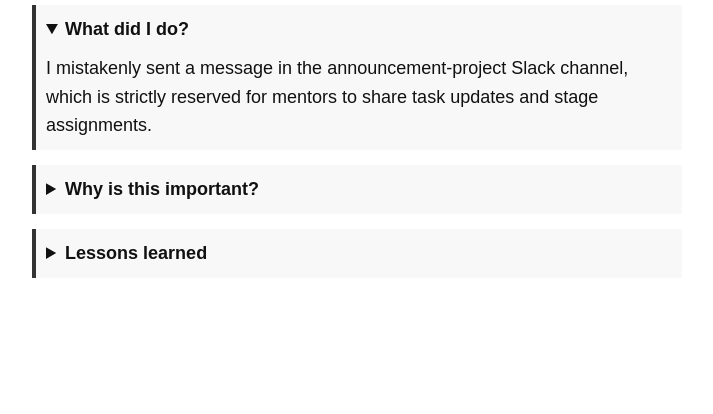
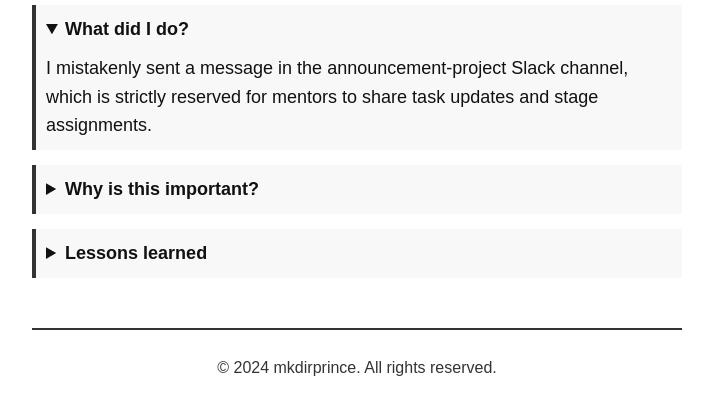
Before and after one commit to mkdirprince/mkdirprince.github.io, a plain HTML site: page index.html in a window 1280 px wide. Shown: the part 134-548 px from the top of the page, without its empty margins (283-996 px from the left). Drawn offline with Linux system fonts and the light colour scheme.

Commit message:
add footer

```diff
--- a/index.html
+++ b/index.html
@@ -36,5 +36,8 @@
             </p>
         </details>
     </main>
+    <footer>
+        <p>&copy; 2024 mkdirprince. All rights reserved.</p>
+    </footer>
   </body>
 </html>
--- a/main.css
+++ b/main.css
@@ -30,3 +30,18 @@ summary {
 p {
   margin: 10px 0 0;
 }
+
+footer {
+  background: #fff; /* Keeping it clean and in line with the body */
+  text-align: center;
+  font-size: 16px;
+  color: #333;
+  padding: 20px 0;
+  margin-top: 50px;
+  border-top: 2px solid #333;
+}
+
+footer p {
+  margin: 5px 0;
+  font-weight: 500;
+}
```
